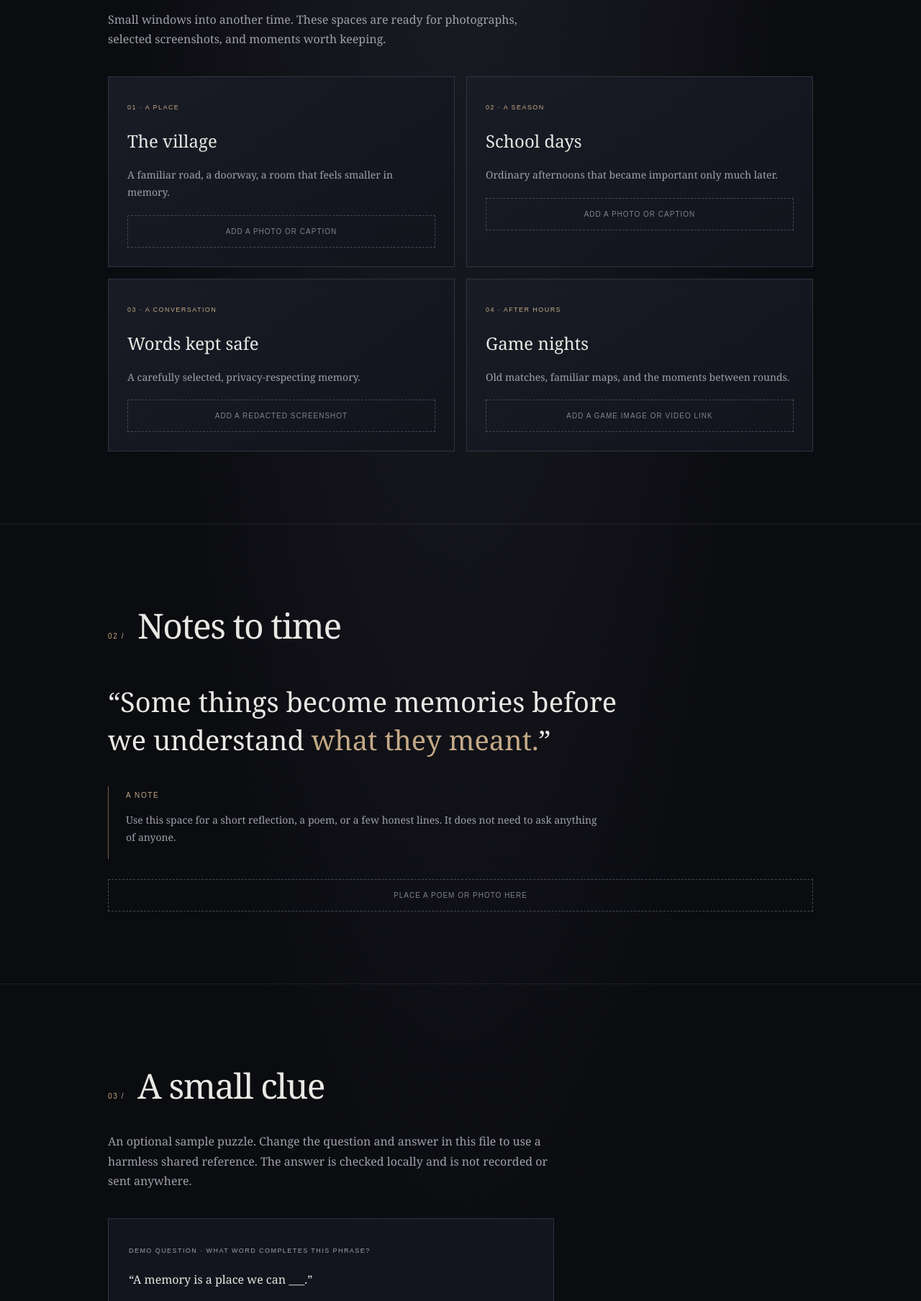
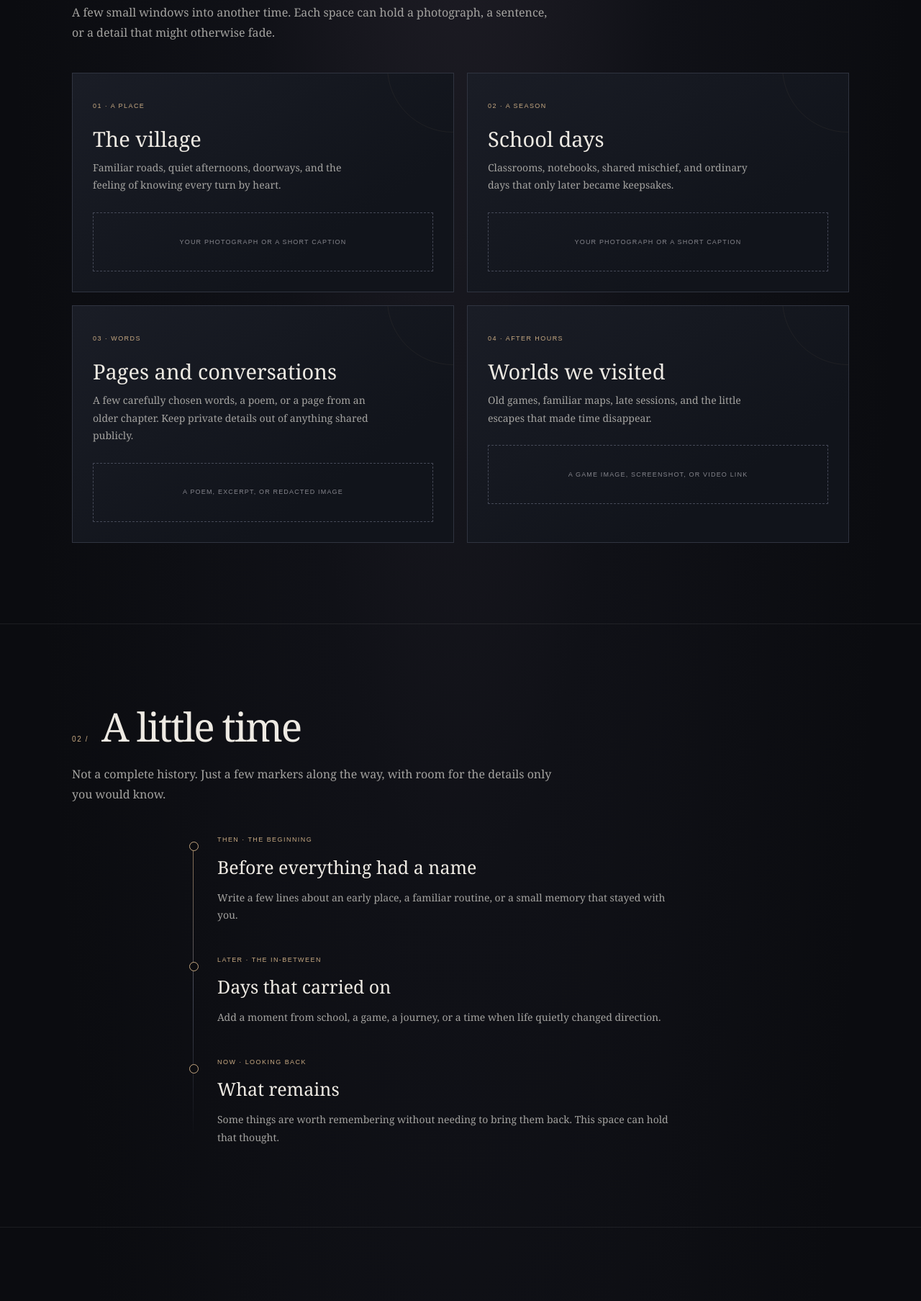
Before and after one commit to locacollection/Shahwarda07, a plain HTML site: page index.html in a window 1280 px wide. Shown: the part 993-2800 px from the top of the page at 72% size. Drawn offline with Linux system fonts and the light colour scheme.

Commit message:
Build the archive website

```diff
--- a/index.html
+++ b/index.html
@@ -1,34 +1,69 @@
 <!doctype html>
 <html lang="en">
 <head>
-<meta charset="utf-8"><meta name="viewport" content="width=device-width,initial-scale=1">
-<meta name="theme-color" content="#0b0c10"><title>Somewhere in the Archive</title>
+<meta charset="utf-8">
+<meta name="viewport" content="width=device-width,initial-scale=1">
+<meta name="theme-color" content="#0b0c10">
+<meta name="description" content="A quiet, personal archive of places, moments, and things time kept.">
+<title>Somewhere in the Archive</title>
 <style>
-:root{--bg:#0b0c10;--panel:#141720;--line:#303440;--text:#e9e8e4;--muted:#a0a1aa;--accent:#c4a987}
-*{box-sizing:border-box}html{scroll-behavior:smooth}body{margin:0;background:radial-gradient(ellipse at 50% 0%,#20202a 0,#0b0c10 55%);color:var(--text);font:16px/1.7 Georgia,serif}
-.wrap{width:min(980px,calc(100% - 40px));margin:auto}nav{position:fixed;z-index:4;top:0;width:100%;background:#0b0c10d9;backdrop-filter:blur(12px);border-bottom:1px solid #ffffff12}
-.nav{height:64px;display:flex;align-items:center;justify-content:space-between}.brand,.eyebrow,.num,nav a,.hint,small,label,button,footer{font-family:Arial,sans-serif;letter-spacing:.16em;text-transform:uppercase}.brand{font-size:10px;color:var(--accent)}nav a{font-size:9px;color:var(--muted);text-decoration:none;margin-left:18px}
-.hero{min-height:100vh;display:grid;place-items:center;text-align:center;padding:110px 0 70px}.eyebrow{font-size:10px;color:var(--accent)}h1{font-size:clamp(44px,8vw,86px);font-weight:400;line-height:1.04;letter-spacing:-.045em;margin:24px 0}.hero p,.intro{color:var(--muted);max-width:620px;margin:0 auto}.rule{height:1px;width:54px;background:var(--accent);margin:32px auto}.hint{font-size:9px;color:#777;margin-top:58px}
-section{padding:100px 0;border-top:1px solid #ffffff12}.heading{display:flex;gap:18px;align-items:baseline;margin-bottom:24px}.num{font-size:10px;color:var(--accent)}h2{font-size:clamp(30px,5vw,48px);font-weight:400;letter-spacing:-.03em;margin:0}.intro{margin:0 0 38px}
-.grid{display:grid;grid-template-columns:repeat(2,1fr);gap:16px}.tile{padding:26px;background:linear-gradient(145deg,#191c25,#11141b);border:1px solid var(--line);min-height:190px}.tile small{font-size:9px;color:var(--accent)}h3{font-size:24px;font-weight:400;margin:16px 0 8px}.tile p,.memory{color:var(--muted);font-size:14px}.slot{border:1px dashed #454957;padding:16px;text-align:center;color:#81838d;font:10px Arial,sans-serif;letter-spacing:.1em;margin-top:20px}
-.quote{font-size:clamp(25px,4vw,38px);line-height:1.4;max-width:740px}.quote span{color:var(--accent)}.memory{border-left:1px solid #75624c;padding:4px 0 4px 24px;margin:28px 0;max-width:680px}
-.puzzle{max-width:620px;padding:28px;background:#12151d;border:1px solid var(--line)}label{font-size:9px;color:var(--muted)}input{display:block;width:100%;padding:14px;margin-top:12px;background:#090b10;border:1px solid #383d49;color:var(--text);font:16px Georgia,serif}button{margin-top:14px;padding:13px 20px;border:0;background:var(--accent);color:#17130f;font-size:9px;cursor:pointer}.feedback{color:var(--accent);min-height:24px;margin-top:12px}
-footer{text-align:center;padding:65px 0 85px;font-size:9px;color:#777}
-@media(max-width:640px){.grid{grid-template-columns:1fr}nav a{margin-left:8px;font-size:8px}section{padding:75px 0}}
-</style></head><body>
-<nav><div class="wrap nav"><div class="brand">Private archive · 01</div><div><a href="#fragments">Fragments</a><a href="#notes">Notes</a><a href="#clue">Clue</a></div></div></nav>
-<header class="hero wrap"><div><div class="eyebrow">A collection of things time kept</div><h1>Somewhere<br>in the Archive</h1><div class="rule"></div><p>Some memories don't ask to be explained. They simply remain, quietly, in the places we left them.</p><div class="hint">Scroll slowly · There is no rush</div></div></header>
+:root{--bg:#0b0c10;--panel:#12151c;--panel2:#171b24;--line:#303440;--text:#eeeae3;--muted:#a4a3a0;--gold:#c7a982;--gold2:#8c7357;--serif:Georgia,'Times New Roman',serif;--sans:Arial,Helvetica,sans-serif}
+*{box-sizing:border-box}html{scroll-behavior:smooth;scroll-padding-top:90px}body{margin:0;background:radial-gradient(ellipse at 50% -15%,#292630 0,#101117 38%,var(--bg) 72%);color:var(--text);font:16px/1.75 var(--serif);-webkit-font-smoothing:antialiased}
+a{color:inherit}.wrap{width:min(1080px,calc(100% - 44px));margin:auto}
+.topbar{position:fixed;z-index:10;inset:0 0 auto;background:#0b0c10d9;border-bottom:1px solid #ffffff12;backdrop-filter:blur(14px)}
+.nav{height:68px;display:flex;align-items:center;justify-content:space-between;gap:24px}.brand,.navlinks,.eyebrow,.kicker,.index,.micro,button,label,.scrollcue,footer{font-family:var(--sans);text-transform:uppercase;letter-spacing:.16em}
+.brand{font-size:10px;color:var(--gold);white-space:nowrap}.navlinks{display:flex;gap:25px}.navlinks a{font-size:9px;text-decoration:none;color:#b9b7b3;transition:color .2s}.navlinks a:hover{color:var(--gold)}
+.hero{min-height:100svh;display:grid;place-items:center;text-align:center;padding:130px 0 76px;position:relative}.hero-inner{max-width:800px}.eyebrow{font-size:10px;color:var(--gold)}h1{font-weight:400;font-size:clamp(48px,9vw,100px);line-height:.99;letter-spacing:-.055em;margin:27px 0 25px}.hero-copy{max-width:590px;margin:auto;color:var(--muted);font-size:17px}.ornament{height:1px;width:62px;background:var(--gold2);margin:34px auto}.scrollcue{font-size:9px;color:#777;margin-top:76px;display:inline-flex;align-items:center;gap:12px}.scrollcue:after{content:"";height:28px;width:1px;background:var(--gold2);display:inline-block}
+section{padding:112px 0;border-top:1px solid #ffffff12}.section-head{display:flex;align-items:baseline;gap:18px;margin-bottom:22px}.index{font-size:10px;color:var(--gold)}h2{font-size:clamp(34px,5.2vw,55px);font-weight:400;letter-spacing:-.04em;line-height:1.1;margin:0}.lead{max-width:670px;color:var(--muted);margin:0 0 42px;font-size:16px}
+.cards{display:grid;grid-template-columns:repeat(2,minmax(0,1fr));gap:18px}.card{position:relative;min-height:280px;padding:28px;background:linear-gradient(145deg,#1a1d26,#11141b 72%);border:1px solid var(--line);overflow:hidden;transition:transform .3s,border-color .3s}.card:hover{transform:translateY(-4px);border-color:#75634d}.card:before{content:"";position:absolute;width:180px;height:180px;border:1px solid #c7a98212;border-radius:50%;right:-90px;top:-100px}.card .index{font-size:9px}.card h3{font-size:29px;line-height:1.15;font-weight:400;margin:18px 0 12px}.card p{font-size:14px;color:var(--muted);max-width:390px;margin:0}.media-slot{min-height:82px;margin-top:25px;border:1px dashed #454957;display:grid;place-items:center;padding:14px;color:#85858c;font:9px/1.6 var(--sans);letter-spacing:.13em;text-align:center}
+.wide-note{padding:44px;border:1px solid var(--line);background:linear-gradient(135deg,#171a22,#101219);position:relative}.wide-note:after{content:"";position:absolute;right:28px;top:24px;width:44px;height:1px;background:var(--gold2)}.quote{font-size:clamp(26px,4.5vw,46px);line-height:1.38;max-width:800px;margin:0}.quote em{color:var(--gold);font-style:normal}.attribution{font:9px var(--sans);letter-spacing:.16em;text-transform:uppercase;color:#85858c;margin-top:26px}
+.timeline{max-width:760px;margin:0 auto;position:relative}.timeline:before{content:"";position:absolute;left:8px;top:12px;bottom:12px;width:1px;background:linear-gradient(var(--gold2),#454957,transparent)}.moment{position:relative;padding:0 0 42px 42px}.moment:last-child{padding-bottom:0}.moment:before{content:"";position:absolute;left:3px;top:10px;width:11px;height:11px;border-radius:50%;background:var(--bg);border:1px solid var(--gold)}.moment .micro{font-size:9px;color:var(--gold)}.moment h3{font-size:25px;font-weight:400;margin:8px 0}.moment p{color:var(--muted);font-size:14px;margin:0;max-width:650px}
+.cluebox{max-width:680px;padding:32px;background:#11141b;border:1px solid var(--line)}.cluebox p{color:var(--muted);margin:12px 0 22px}.cluebox label{font-size:9px;color:var(--gold)}.answerrow{display:flex;gap:10px}.answerrow input{min-width:0;flex:1;background:#090b10;border:1px solid #383d49;color:var(--text);padding:14px 15px;font:16px var(--serif);outline:none}.answerrow input:focus{border-color:var(--gold2)}button{border:0;background:var(--gold);color:#17130f;padding:0 22px;font-size:9px;cursor:pointer;transition:background .2s}button:hover{background:#dfc39e}.feedback{min-height:25px;margin-top:13px;color:var(--gold);font-size:13px}.smallprint{font:10px/1.6 var(--sans);color:#747680;margin-top:20px;letter-spacing:.04em;text-transform:none}
+.closing{text-align:center;padding:130px 0 120px}.closing h2{margin:20px 0}.closing p{max-width:540px;margin:auto;color:var(--muted)}footer{text-align:center;padding:25px 0 48px;color:#777;font-size:9px;border-top:1px solid #ffffff12}
+@media(max-width:700px){.nav{height:60px}.navlinks{gap:12px}.navlinks a{font-size:8px;letter-spacing:.1em}.brand{font-size:9px}.cards{grid-template-columns:1fr}.card{min-height:245px}.wide-note{padding:30px 24px}section{padding:82px 0}.answerrow{flex-direction:column}.answerrow button{padding:15px}.scrollcue{margin-top:56px}}
+@media(max-width:390px){.wrap{width:calc(100% - 30px)}.navlinks{gap:8px}.navlinks a{font-size:7px}.brand{font-size:8px}}
+@media(prefers-reduced-motion:reduce){html{scroll-behavior:auto}*,*:before,*:after{transition:none!important}}
+</style>
+</head>
+<body>
+<div class="topbar"><nav class="wrap nav" aria-label="Main navigation"><a class="brand" href="#top" style="text-decoration:none">The Archive · No. 01</a><div class="navlinks"><a href="#fragments">Fragments</a><a href="#timeline">A little time</a><a href="#notes">Notes</a><a href="#clue">Clue</a></div></nav></div>
+<header class="hero wrap" id="top"><div class="hero-inner"><div class="eyebrow">A collection of things time kept</div><h1>Somewhere<br>in the Archive</h1><div class="ornament"></div><p class="hero-copy">Some memories don't ask to be explained. They simply remain, quietly, in the places we left them.</p><div class="scrollcue">Take your time</div></div></header>
 <main>
-<section id="fragments"><div class="wrap"><div class="heading"><span class="num">01 /</span><h2>Fragments</h2></div><p class="intro">Small windows into another time. These spaces are ready for photographs, selected screenshots, and moments worth keeping.</p>
-<div class="grid">
-<article class="tile"><small>01 · A place</small><h3>The village</h3><p>A familiar road, a doorway, a room that feels smaller in memory.</p><div class="slot">ADD A PHOTO OR CAPTION</div></article>
-<article class="tile"><small>02 · A season</small><h3>School days</h3><p>Ordinary afternoons that became important only much later.</p><div class="slot">ADD A PHOTO OR CAPTION</div></article>
-<article class="tile"><small>03 · A conversation</small><h3>Words kept safe</h3><p>A carefully selected, privacy-respecting memory.</p><div class="slot">ADD A REDACTED SCREENSHOT</div></article>
-<article class="tile"><small>04 · After hours</small><h3>Game nights</h3><p>Old matches, familiar maps, and the moments between rounds.</p><div class="slot">ADD A GAME IMAGE OR VIDEO LINK</div></article>
+<section id="fragments"><div class="wrap"><div class="section-head"><span class="index">01 /</span><h2>Fragments</h2></div><p class="lead">A few small windows into another time. Each space can hold a photograph, a sentence, or a detail that might otherwise fade.</p>
+<div class="cards">
+<article class="card"><span class="index">01 · A place</span><h3>The village</h3><p>Familiar roads, quiet afternoons, doorways, and the feeling of knowing every turn by heart.</p><div class="media-slot">YOUR PHOTOGRAPH OR A SHORT CAPTION</div></article>
+<article class="card"><span class="index">02 · A season</span><h3>School days</h3><p>Classrooms, notebooks, shared mischief, and ordinary days that only later became keepsakes.</p><div class="media-slot">YOUR PHOTOGRAPH OR A SHORT CAPTION</div></article>
+<article class="card"><span class="index">03 · Words</span><h3>Pages and conversations</h3><p>A few carefully chosen words, a poem, or a page from an older chapter. Keep private details out of anything shared publicly.</p><div class="media-slot">A POEM, EXCERPT, OR REDACTED IMAGE</div></article>
+<article class="card"><span class="index">04 · After hours</span><h3>Worlds we visited</h3><p>Old games, familiar maps, late sessions, and the little escapes that made time disappear.</p><div class="media-slot">A GAME IMAGE, SCREENSHOT, OR VIDEO LINK</div></article>
 </div></div></section>
-<section id="notes"><div class="wrap"><div class="heading"><span class="num">02 /</span><h2>Notes to time</h2></div><p class="quote">“Some things become memories before we understand <span>what they meant.</span>”</p><div class="memory"><div class="eyebrow">A note</div><p>Use this space for a short reflection, a poem, or a few honest lines. It does not need to ask anything of anyone.</p></div><div class="slot">PLACE A POEM OR PHOTO HERE</div></div></section>
-<section id="clue"><div class="wrap"><div class="heading"><span class="num">03 /</span><h2>A small clue</h2></div><p class="intro">An optional sample puzzle. Change the question and answer in this file to use a harmless shared reference. The answer is checked locally and is not recorded or sent anywhere.</p><div class="puzzle"><label for="answer">Demo question · What word completes this phrase?</label><p>“A memory is a place we can ___.”</p><input id="answer" placeholder="Your answer" autocomplete="off"><button id="check">Check clue</button><div id="feedback" class="feedback" aria-live="polite"></div></div></div></section>
-<section><div class="wrap" style="text-align:center"><div class="eyebrow">At the end of the page</div><h2 style="margin:18px 0 22px">Nothing is required.</h2><p class="intro">This archive can simply exist as a personal record. It does not ask for a reply, a decision, or a return to the past.</p></div></section>
-</main><footer>Made as a private memory archive · No analytics · No hidden tracking</footer>
-<script>const i=document.getElementById('answer'),f=document.getElementById('feedback');function check(){f.textContent=i.value.trim().toLowerCase()==='return'?'That is the demo answer. You can replace this clue in the source file.':'Not quite. This is a sample clue. Try “return”.'}document.getElementById('check').addEventListener('click',check);i.addEventListener('keydown',e=>{if(e.key==='Enter')check()});</script>
-</body></html>
+<section id="timeline"><div class="wrap"><div class="section-head"><span class="index">02 /</span><h2>A little time</h2></div><p class="lead">Not a complete history. Just a few markers along the way, with room for the details only you would know.</p>
+<div class="timeline">
+<div class="moment"><div class="micro">Then · The beginning</div><h3>Before everything had a name</h3><p>Write a few lines about an early place, a familiar routine, or a small memory that stayed with you.</p></div>
+<div class="moment"><div class="micro">Later · The in-between</div><h3>Days that carried on</h3><p>Add a moment from school, a game, a journey, or a time when life quietly changed direction.</p></div>
+<div class="moment"><div class="micro">Now · Looking back</div><h3>What remains</h3><p>Some things are worth remembering without needing to bring them back. This space can hold that thought.</p></div>
+</div></div></section>
+<section id="notes"><div class="wrap"><div class="section-head"><span class="index">03 /</span><h2>Notes to time</h2></div><div class="wide-note"><p class="quote">“Some things become memories before we understand <em>what they meant.</em>”</p><div class="attribution">A note kept in the archive</div></div><div style="max-width:700px;margin:34px 0 0 22px;border-left:1px solid var(--gold2);padding:4px 0 4px 24px"><div class="eyebrow">For the pages ahead</div><p style="color:var(--muted);font-size:14px">Use this space for a short reflection, a poem, or a few honest lines. It does not need to ask anything of anyone. It can simply be true.</p></div></div></section>
+<section id="clue"><div class="wrap"><div class="section-head"><span class="index">04 /</span><h2>A small pause</h2></div><p class="lead">A tiny optional interaction, just for this page. The answer is checked in your browser and is not saved or sent anywhere.</p><div class="cluebox"><div class="eyebrow">A simple question</div><p>Complete the thought: “A memory is a place we can ___.”</p><label for="answer">Your answer</label><div class="answerrow"><input id="answer" type="text" placeholder="Write a word…" autocomplete="off"><button id="check" type="button">Check</button></div><div id="feedback" class="feedback" role="status" aria-live="polite"></div><div class="smallprint">This is a local interaction only. No analytics, tracking, forms, or reply requests are built into the page.</div></div></div></section>
+<section class="closing"><div class="wrap"><div class="eyebrow">At the end of the page</div><h2>Nothing is required.</h2><p>This archive can simply exist as a personal record. It does not ask for a reply, a decision, or anything in return.</p><div class="ornament"></div><div class="eyebrow">End of this volume</div></div></section>
+</main>
+<footer><div class="wrap">SOMEWHERE IN THE ARCHIVE · A QUIET PLACE FOR REMEMBERING</div></footer>
+<script>
+(function(){
+ const input=document.getElementById('answer');
+ const button=document.getElementById('check');
+ const feedback=document.getElementById('feedback');
+ function check(){
+   const value=input.value.trim().toLowerCase();
+   if(!value){feedback.textContent='Take your time.';return;}
+   if(['return','remember','revisit','wander'].includes(value)){
+     feedback.textContent='That will do. Some places stay with us.';
+   }else{
+     feedback.textContent='Not quite. Think of a word about going back in memory.';
+   }
+ }
+ button.addEventListener('click',check);
+ input.addEventListener('keydown',function(e){if(e.key==='Enter')check();});
+})();
+</script>
+</body>
+</html>
```
